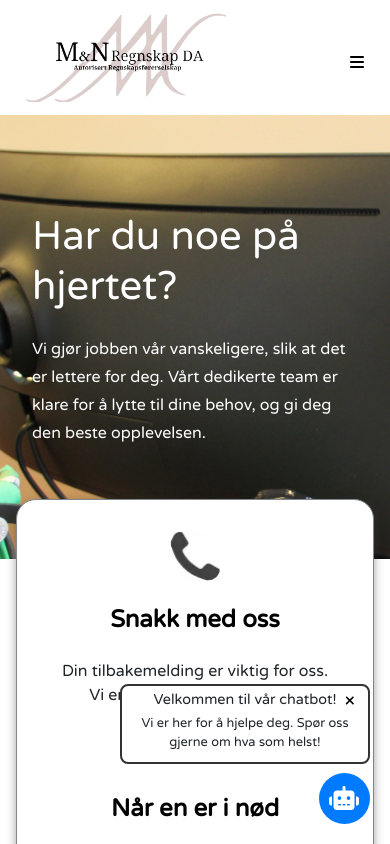
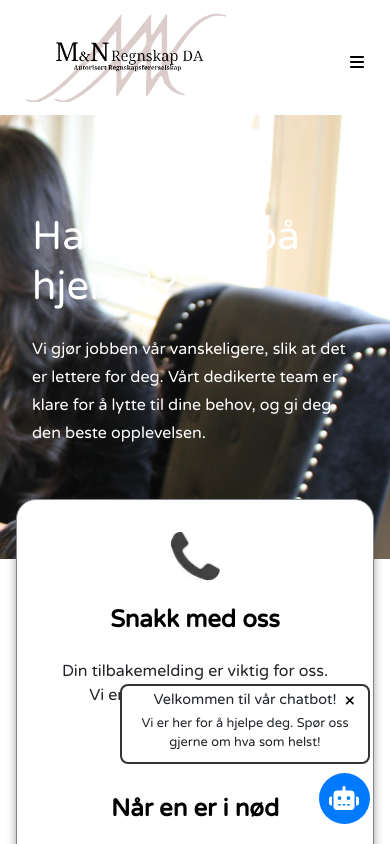
Before and after one commit to N4h0/MN_Regnskap, a React (Vite) app: page /MN_Regnskap/kontakt in a window 390 px wide. Shown: the top 844 px of the page. Built offline with nearby package versions, Linux system fonts and the light colour scheme.

Commit message:
kontakt oss bildet

```diff
--- a/src/pages/Contact.css
+++ b/src/pages/Contact.css
@@ -235,6 +235,9 @@
     .connect-body {
         display: block;
     }
+    .hero-content {
+        background-position: 70% center; /* Shows more of the right side */
+    }
 }
 
 @media (max-width: 768px) {
@@ -252,6 +255,9 @@
 @media (max-width: 450px) {
     .form-input input, .form-input textarea {
         width: 70%;
+    }
+    .hero-content {
+        background-position: 90% center; /* Focus more on the right side where the person might be */
     }
 }
 
@@ -272,6 +278,7 @@
     .hero-heading {
         font-size: 2rem;
     }
+
 }
 
 @media (max-width: 280px) {
```
